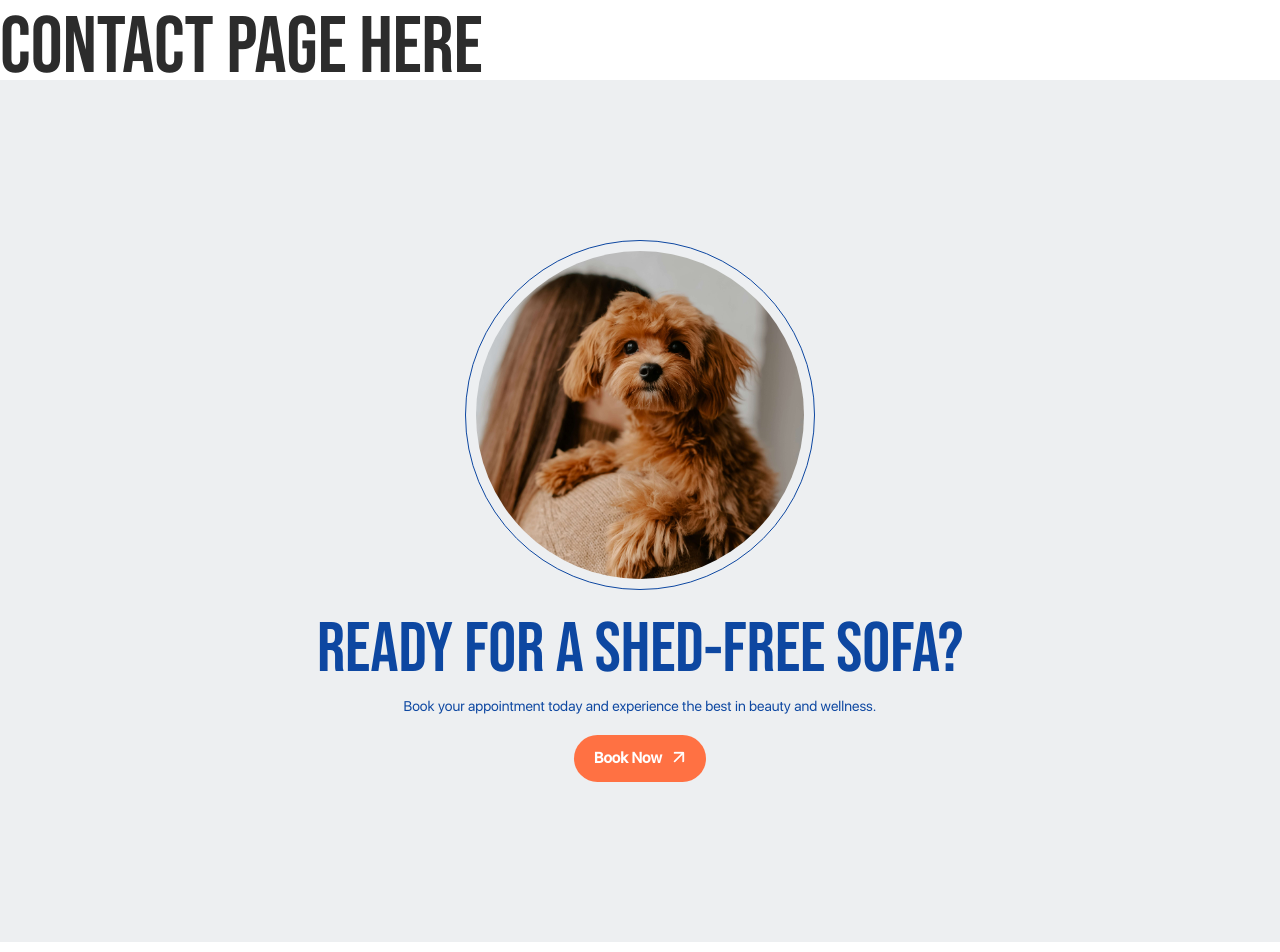
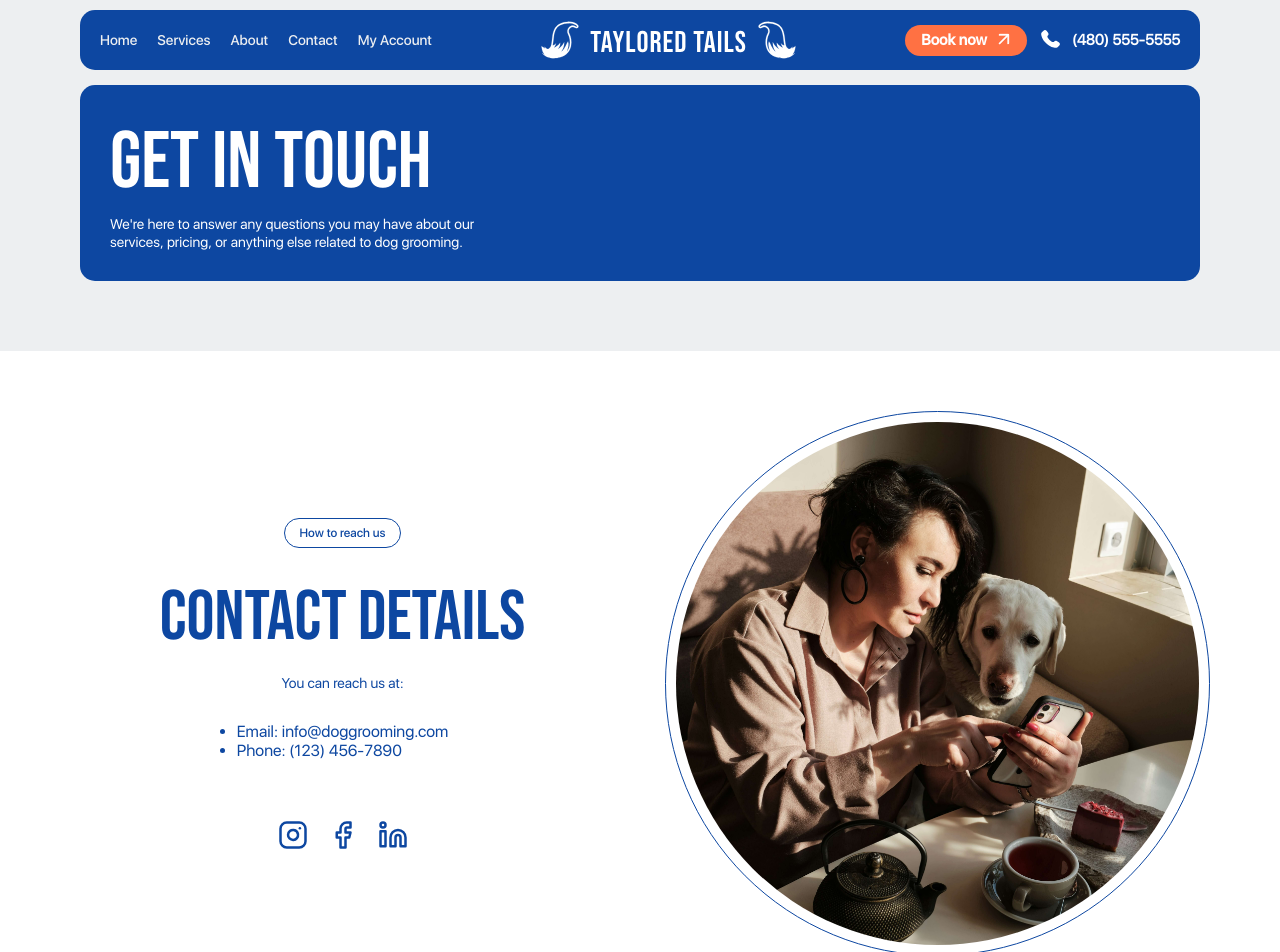
Before and after one commit to ChristianWare/salon, a Next.js app: page /contact in a window 1280 px wide. Shown: the top 952 px of the page. Built offline with nearby package versions, Linux system fonts and the light colour scheme; no server answers.

Commit message:
contact + Main pages done

```diff
--- a/src/app/about/page.tsx
+++ b/src/app/about/page.tsx
@@ -1,6 +1,7 @@
 import AboutPageIntro from "@/components/aboutPage/AboutPageIntro/AboutPageIntro";
 import MeetOurTeam from "@/components/aboutPage/MeetOurTeam/MeetOurTeam";
 import SafteyAndQuality from "@/components/aboutPage/SafteyAndQuality/SafteyAndQuality";
+import Experts from "@/components/home-page/Experts/Experts";
 
 export default function AboutPage() {
   return (
@@ -8,6 +9,7 @@ export default function AboutPage() {
       <AboutPageIntro />
       <MeetOurTeam />
       <SafteyAndQuality />
+      <Experts />
     </main>
   );
 }
--- a/src/app/contact/page.tsx
+++ b/src/app/contact/page.tsx
@@ -1,7 +1,13 @@
+import ContactDetails from "@/components/contactPage/ContactDetails/ContactDetails";
+import ContactPageIntro from "@/components/contactPage/ContactPageIntro/ContactPageIntro";
+import Consultation from "@/components/home-page/Consultation/Consultation";
+
 export default function ContactPage() {
   return (
     <main>
-      <h1>Contact page Here</h1>
+      <ContactPageIntro />
+      <ContactDetails />
+      <Consultation />
     </main>
   );
 }
--- /dev/null
+++ b/src/components/contactPage/ContactDetails/ContactDetails.module.css
@@ -0,0 +1,82 @@
+.content {
+  display: grid;
+  grid-template-columns: repeat(2, 1fr);
+  grid-gap: 5rem;
+}
+
+.left {
+  display: flex;
+  flex-direction: column;
+  align-items: flex-start;
+  justify-content: flex-start;
+  gap: 3rem;
+  padding: 2rem;
+}
+
+.heading,
+.copy,
+.list {
+  color: var(--blue);
+}
+
+.socialsContainer {
+  display: flex;
+  align-items: flex-start;
+  justify-content: flex-start;
+  gap: 2rem;
+  margin-top: 3rem;
+}
+
+.icon {
+  font-size: 3rem;
+  color: var(--blue);
+  cursor: pointer;
+}
+
+ .left {
+    align-items: center;
+    justify-content: center;
+  }
+
+  .heading,
+  .copy {
+    text-align: center;
+  }
+
+.right {
+  display: flex;
+  align-items: center;
+  justify-content: center;
+}
+.imgContainer {
+  position: relative;
+  width: 100%;
+  max-width: 550px;
+  aspect-ratio: 1 / 1;
+}
+
+.img {
+  object-fit: cover;
+  border: 1px solid var(--blue);
+  object-position: center;
+  border-radius: 50%;
+  padding: 1rem;
+}
+
+@media screen and (max-width: 1068px) {
+  .content {
+    grid-template-columns: 1fr;
+  }
+}
+
+@media screen and (max-width: 568px) {
+  .left {
+    align-items: center;
+    justify-content: center;
+  }
+
+  .heading,
+  .copy {
+    text-align: center;
+  }
+}
--- /dev/null
+++ b/src/components/contactPage/ContactDetails/ContactDetails.tsx
@@ -0,0 +1,44 @@
+import Instagram from "@/components/icons/Instagram/Instagram";
+import styles from "./ContactDetails.module.css";
+import Facebook from "@/components/icons/Facebook/Facebook";
+import LinkedIn from "@/components/icons/LinkedIn/LinkedIn";
+import LayoutWrapper from "@/components/shared/LayoutWrapper";
+import SectionIntro from "@/components/shared/SectionIntro/SectionIntro";
+import Image from "next/image";
+import Img1 from "../../../../public/images/contact.jpg";
+
+export default function ContactDetails() {
+  return (
+    <section className={styles.container}>
+      <LayoutWrapper>
+        <div className={styles.content}>
+          <div className={styles.left}>
+            <SectionIntro title='How to reach us' />
+            <h2 className={styles.heading}>Contact Details</h2>
+            <p className={styles.copy}>You can reach us at:</p>
+            <ul className={styles.list}>
+              <li>Email: info@doggrooming.com</li>
+              <li>Phone: (123) 456-7890</li>
+            </ul>
+            <div className={styles.socialsContainer}>
+              <Instagram className={styles.icon} />
+              <Facebook className={styles.icon} />
+              <LinkedIn className={styles.icon} />
+            </div>
+          </div>
+          <div className={styles.right}>
+            <div className={styles.imgContainer}>
+              <Image
+                src={Img1}
+                alt='Contact Details'
+                title='Contact Details'
+                fill
+                className={styles.img}
+              />
+            </div>
+          </div>
+        </div>
+      </LayoutWrapper>
+    </section>
+  );
+}
--- /dev/null
+++ b/src/components/contactPage/ContactPageIntro/ContactPageIntro.module.css
@@ -0,0 +1,36 @@
+.container {
+  background-color: var(--gray);
+  margin-top: -6rem;
+}
+
+.content {
+  background-color: var(--blue);
+  margin: 1rem;
+  border-radius: 15px;
+  padding: 3rem;
+}
+
+.heading {
+  color: var(--white);
+  margin-bottom: 2rem;
+}
+
+.copy {
+  color: var(--white);
+  width: 375px;
+}
+
+@media screen and (max-width: 1268px) {
+  .heading,
+  .copy {
+    text-align: center;
+    margin-left: auto;
+    margin-right: auto;
+  }
+}
+
+@media screen and (max-width: 568px) {
+  .copy {
+    width: 100%;
+  }
+}
--- /dev/null
+++ b/src/components/contactPage/ContactPageIntro/ContactPageIntro.tsx
@@ -0,0 +1,21 @@
+import styles from "./ContactPageIntro.module.css";
+import LayoutWrapper from "@/components/shared/LayoutWrapper";
+import Nav from "@/components/shared/Nav/Nav";
+
+
+export default function ContactPageIntro() {
+  return (
+    <section className={styles.container}>
+      <LayoutWrapper>
+        <Nav />
+        <div className={styles.content}>
+          <h1 className={styles.heading}>Get in touch</h1>
+          <p className={styles.copy}>
+            We&#39;re here to answer any questions you may have about our
+            services, pricing, or anything else related to dog grooming.
+          </p>
+        </div>
+      </LayoutWrapper>
+    </section>
+  );
+}
--- a/src/components/home-page/Consultation/Consultation.module.css
+++ b/src/components/home-page/Consultation/Consultation.module.css
@@ -1,8 +1,3 @@
-.parent {
-  padding: 10rem 0rem;
-  padding-top: 0rem;
-
-}
 
 .container {
   position: relative;
@@ -10,7 +5,7 @@
   justify-content: center;
   min-height: 60vh;
   margin: 1rem;
-  margin-bottom: 15rem;
+  /* margin-bottom: 15rem; */
   border-radius: 15px;
 }
 
```
Also changed, not shown: public/images/contact.jpg (added).
